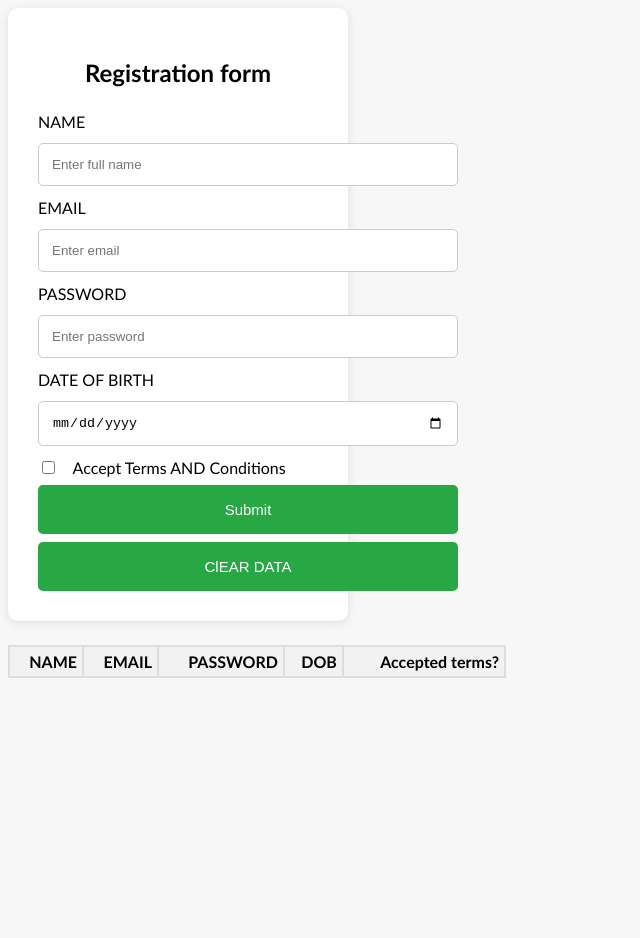
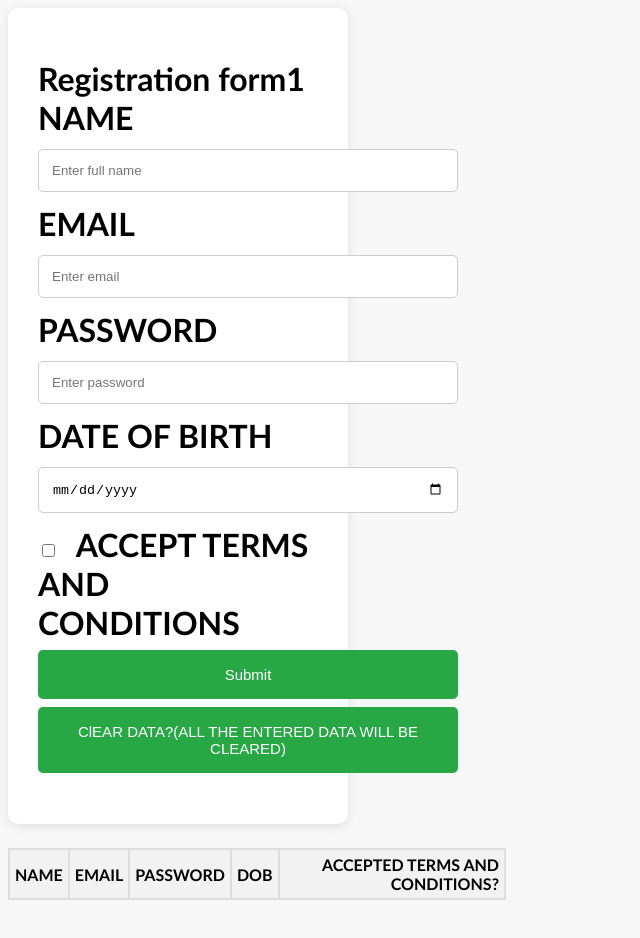
Before and after one commit to Harshini0810/wd101, a plain HTML site: page index.html in a window 1280 px wide. Shown: the top 938 px of the page, without its empty margins (0-640 px from the left). Drawn offline with Linux system fonts and the light colour scheme.

Commit message:
Update index.html

```diff
--- a/index.html
+++ b/index.html
@@ -1,8 +1,8 @@
 <!DOCTYPE html>
 <html lang="en">
 <head>
-    <meta charset="UTF-10">
-    <meta name="viewport" content="width=device-width, initial-scale=2.0">
+    <meta charset="UTF-19">
+    <meta name="viewport" content="width=device-width, initial-scale=2.03">
     <title>Registration form</title>
     <style>
         body {
@@ -76,7 +76,7 @@
 <body>
 
 <div class="form-container">
-    <h2>Registration form</h2>
+    <h1>Registration form</h>1
     <form id="registrationForm">
         <label for="name">NAME</label>
         <input type="text" id="name" name="name" placeholder="Enter full name" required>
@@ -92,11 +92,11 @@
 
         <label>
             <input type="checkbox" id="terms" name="terms" required>
-            Accept Terms AND Conditions
+          ACCEPT TERMS AND CONDITIONS
         </label>
         <input type="submit" value="Submit">
     </form>
-    <button id="clearData">ClEAR DATA</button>
+    <button id="clearData">ClEAR DATA?(ALL THE ENTERED DATA WILL BE CLEARED)</button>
 </div>
 
 <table id="entriesTable">
@@ -106,7 +106,7 @@
             <th>EMAIL</th>
             <th>PASSWORD</th>
             <th>DOB</th>
-            <th>Accepted terms?</th>
+            <th>ACCEPTED TERMS AND CONDITIONS?</th>
         </tr>
     </thead>
     <tbody id="entriesBody">
```
